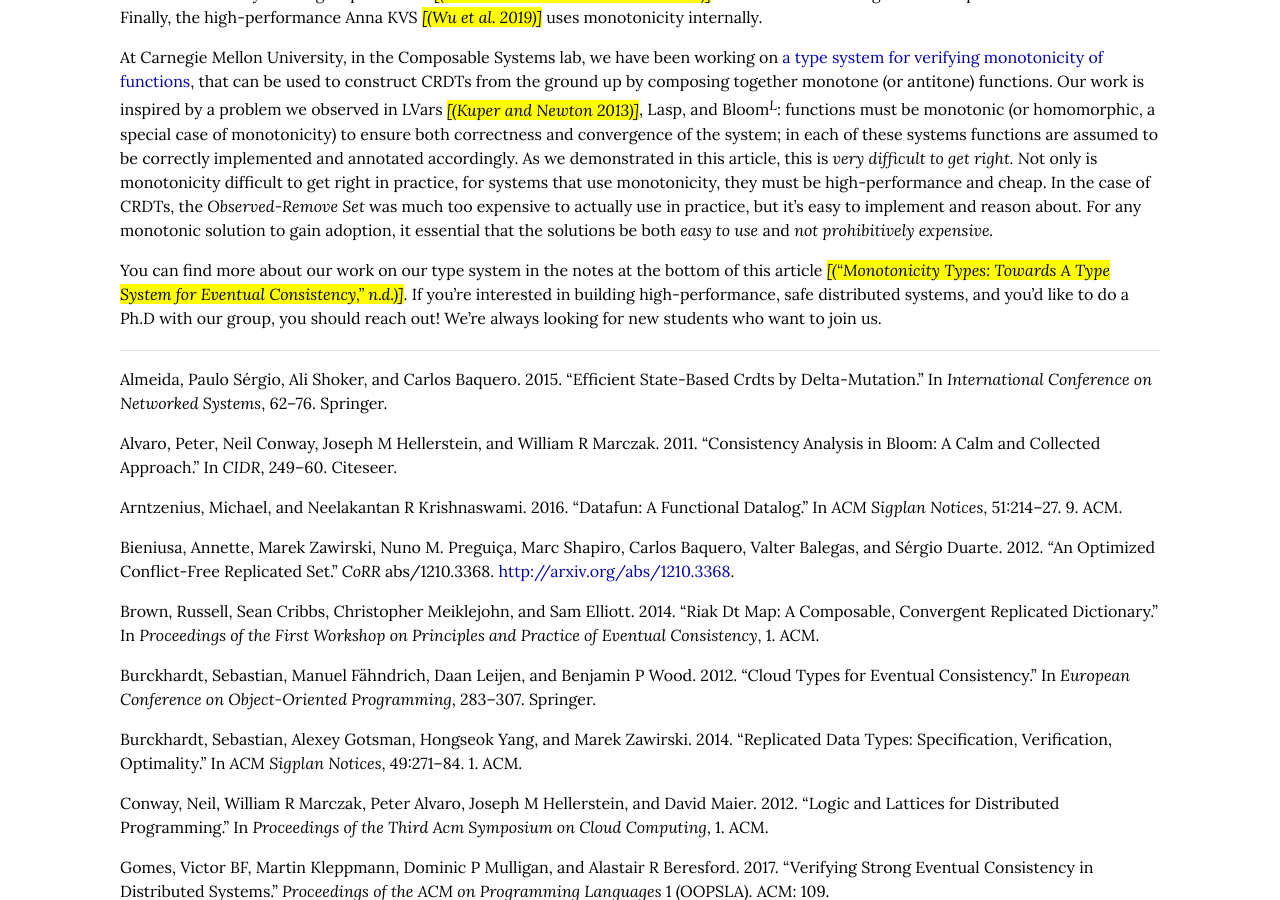
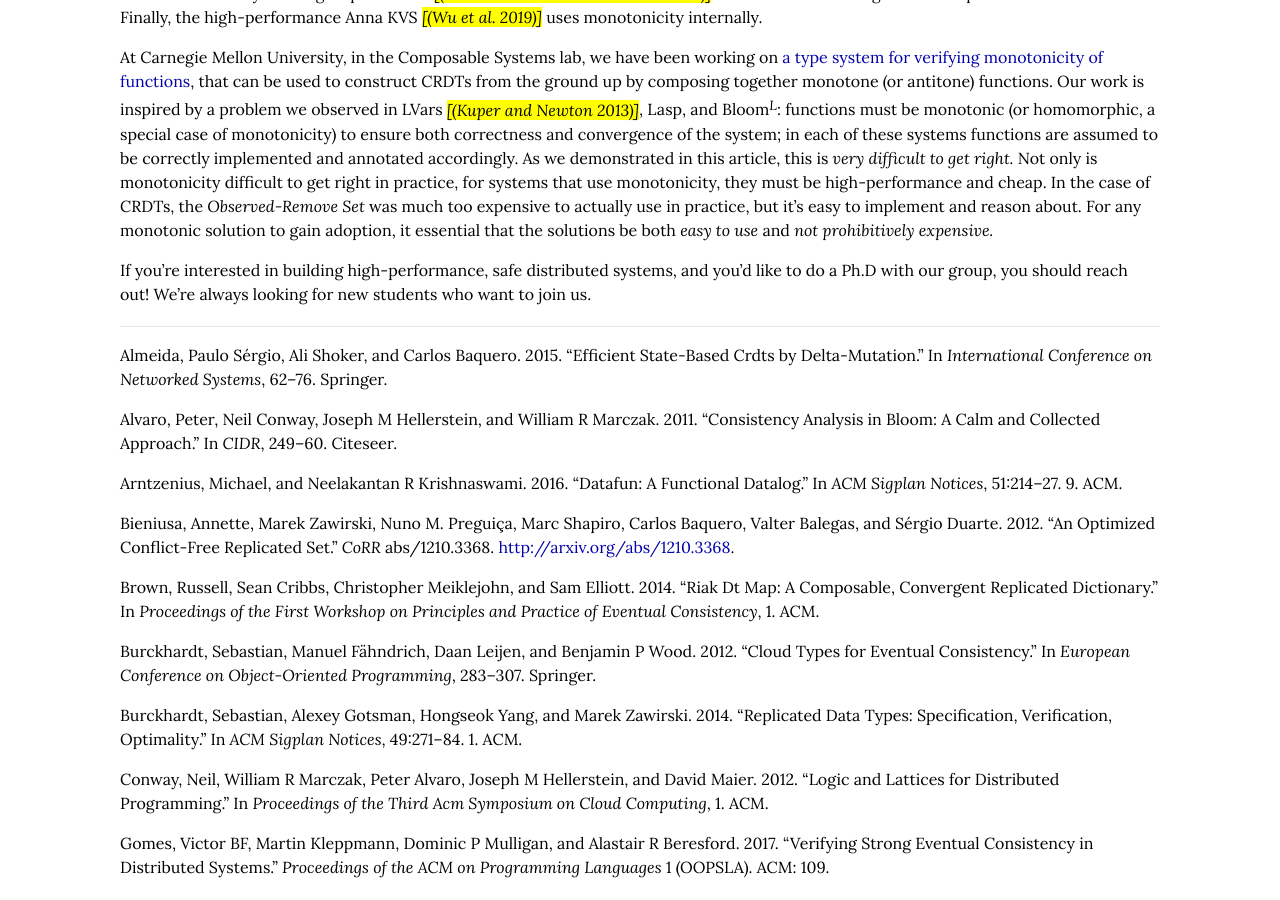
Before and after one commit to cmeiklejohn/cmeiklejohn.github.io, a Jekyll site: the page built from _posts/2019-03-08-monotonicity.markdown, in a window 1280 px wide and 900 px high, scrolled down 3311 px. Built offline with Jekyll 4.4.1, drawn with Linux system fonts in a browser that asks for light colours; some web fonts are replaced.

Commit message:
new post

```diff
--- a/_posts/2019-03-08-monotonicity.markdown
+++ b/_posts/2019-03-08-monotonicity.markdown
@@ -98,7 +98,7 @@
 
 <p>At Carnegie Mellon University, in the Composable Systems lab, we have been working on <a href="http://prl.ccs.neu.edu/blog/2017/10/22/monotonicity-types-towards-a-type-system-for-eventual-consistency/">a type system for verifying monotonicity of functions</a>, that can be used to construct CRDTs from the ground up by composing together monotone (or antitone) functions.  Our work is inspired by a problem we observed in LVars <span class="citation">(Kuper and Newton 2013)</span>, Lasp, and Bloom<span class="math inline"><em></em><sup><em>L</em></sup></span>: functions must be monotonic (or homomorphic, a special case of monotonicity) to ensure both correctness and convergence of the system; in each of these systems functions are assumed to be correctly implemented and annotated accordingly. As we demonstrated in this article, this is <em>very difficult to get right.</em> Not only is monotonicity difficult to get right in practice, for systems that use monotonicity, they must be high-performance and cheap. In the case of CRDTs, the <em>Observed-Remove Set</em> was much too expensive to actually use in practice, but it’s easy to implement and reason about. For any monotonic solution to gain adoption, it essential that the solutions be both <em>easy to use</em> and <em>not prohibitively expensive.</em></p>
 
-<p>You can find more about our work on our type system in the notes at the bottom of this article <span class="citation">(“Monotonicity Types: Towards A Type System for Eventual Consistency,” n.d.)</span>. If you’re interested in building high-performance, safe distributed systems, and you’d like to do a Ph.D with our group, you should reach out! We’re always looking for new students who want to join us.</p>
+<p>If you’re interested in building high-performance, safe distributed systems, and you’d like to do a Ph.D with our group, you should reach out! We’re always looking for new students who want to join us.</p>
 
 <div id="refs" class="references">
 <div id="ref-almeida2015efficient">
```
